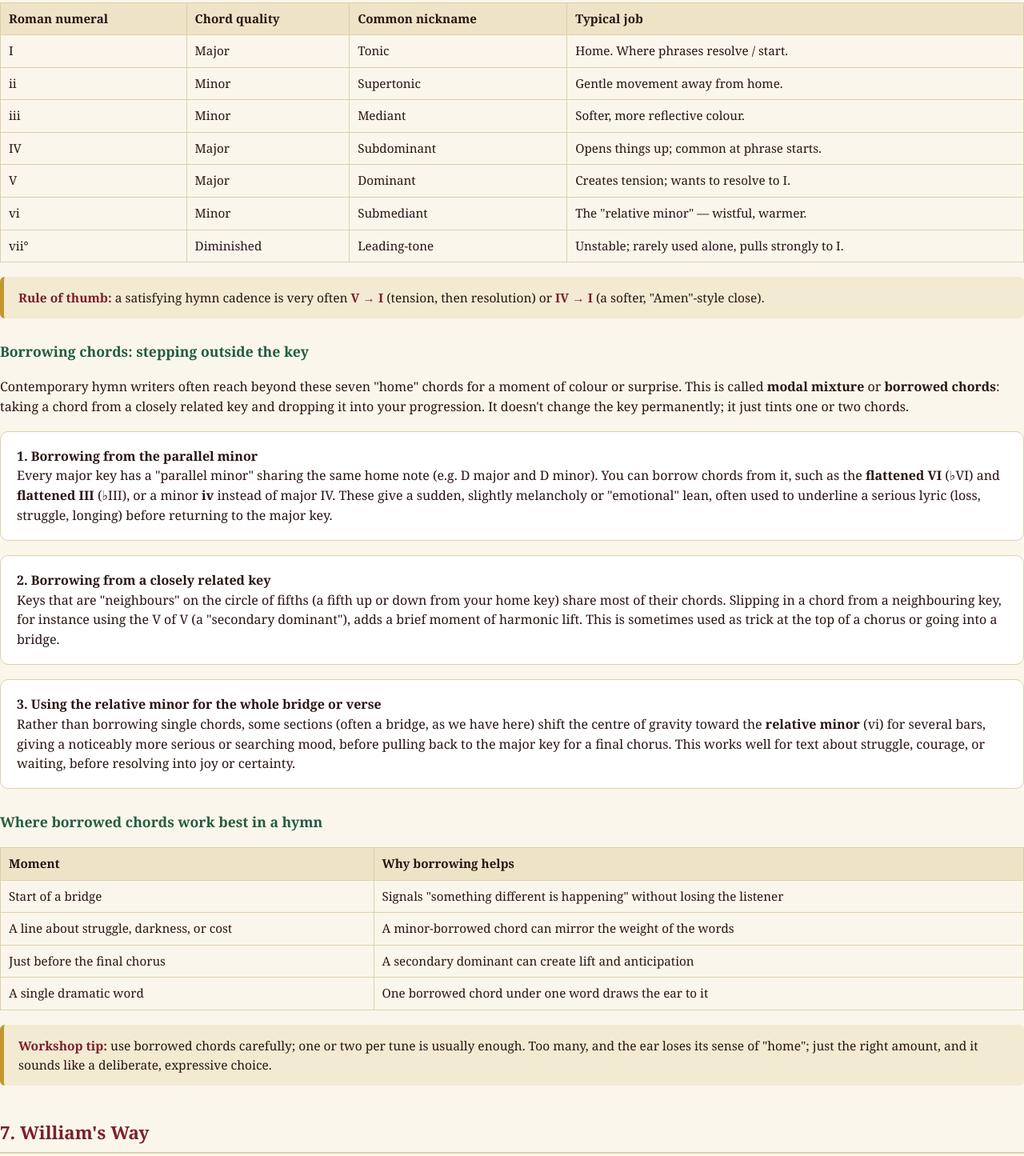
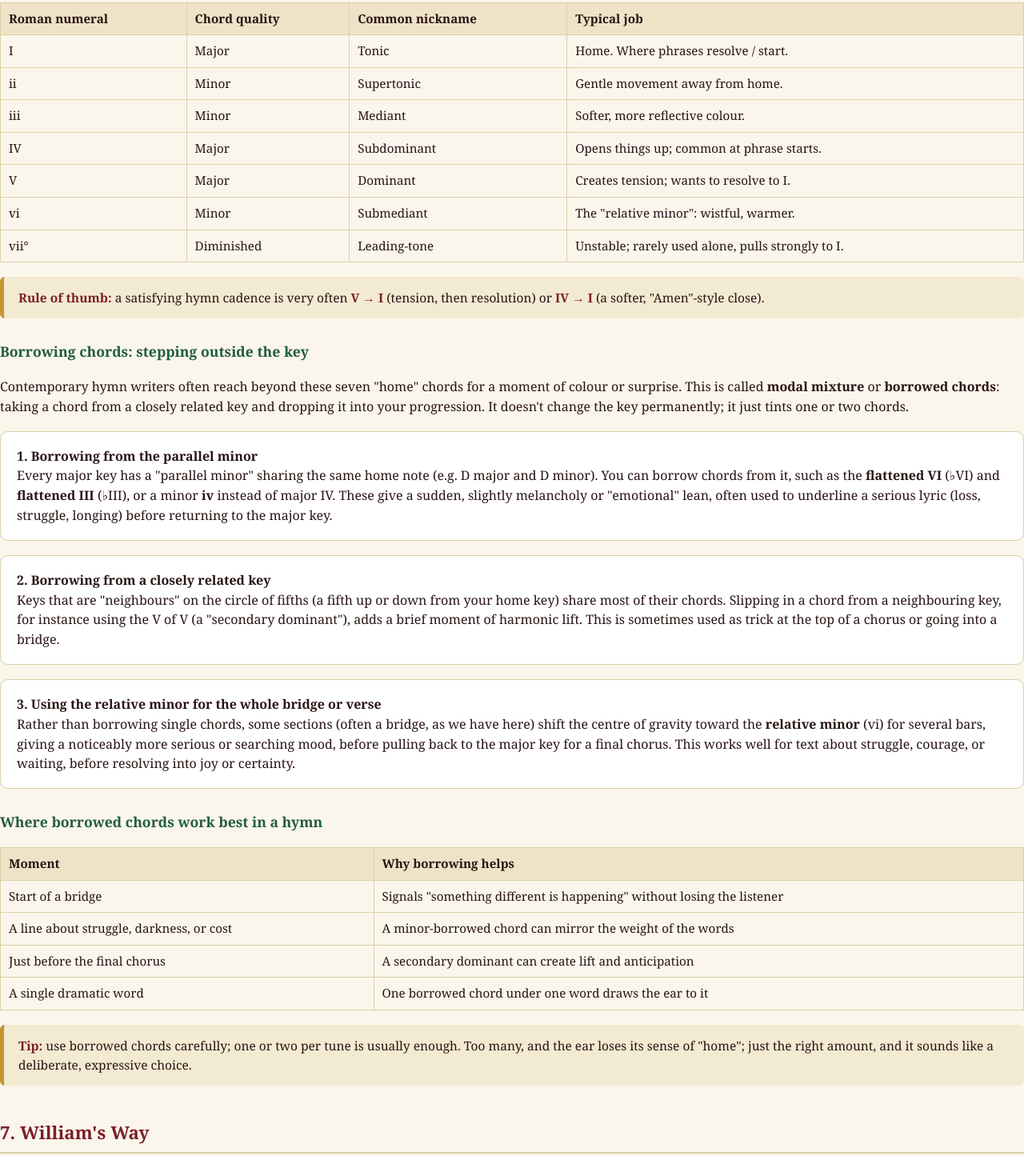
Before and after one commit to reubenbance/hymn-writing, a plain HTML site: page index.html in a window 1280 px wide. Shown: the part 3178-4623 px from the top of the page at 80% size. Drawn offline with Linux system fonts and the light colour scheme.

Commit message:
Refine tips for borrowed chords in index.html
Updated text in the tip sections for clarity.

```diff
--- a/index.html
+++ b/index.html
@@ -297,7 +297,7 @@
     <tr><td>iii</td><td>Minor</td><td>Mediant</td><td>Softer, more reflective colour.</td></tr>
     <tr><td>IV</td><td>Major</td><td>Subdominant</td><td>Opens things up; common at phrase starts.</td></tr>
     <tr><td>V</td><td>Major</td><td>Dominant</td><td>Creates tension; wants to resolve to I.</td></tr>
-    <tr><td>vi</td><td>Minor</td><td>Submediant</td><td>The "relative minor" — wistful, warmer.</td></tr>
+    <tr><td>vi</td><td>Minor</td><td>Submediant</td><td>The "relative minor": wistful, warmer.</td></tr>
     <tr><td>vii°</td><td>Diminished</td><td>Leading-tone</td><td>Unstable; rarely used alone, pulls strongly to I.</td></tr>
   </table>
   <div class="tip"><strong>Rule of thumb:</strong> a satisfying hymn cadence is very often <strong>V → I</strong> (tension, then resolution) or <strong>IV → I</strong> (a softer, "Amen"-style close).</div>
@@ -329,7 +329,7 @@
     <tr><td>A single dramatic word</td><td>One borrowed chord under one word draws the ear to it</td></tr>
   </table>
 
-  <div class="tip"><strong>Workshop tip:</strong> use borrowed chords carefully; one or two per tune is usually enough. Too many, and the ear loses its sense of "home"; just the right amount, and it sounds like a deliberate, expressive choice.</div>
+  <div class="tip"><strong>Tip:</strong> use borrowed chords carefully; one or two per tune is usually enough. Too many, and the ear loses its sense of "home"; just the right amount, and it sounds like a deliberate, expressive choice.</div>
 </section>
 
 <section>
```
